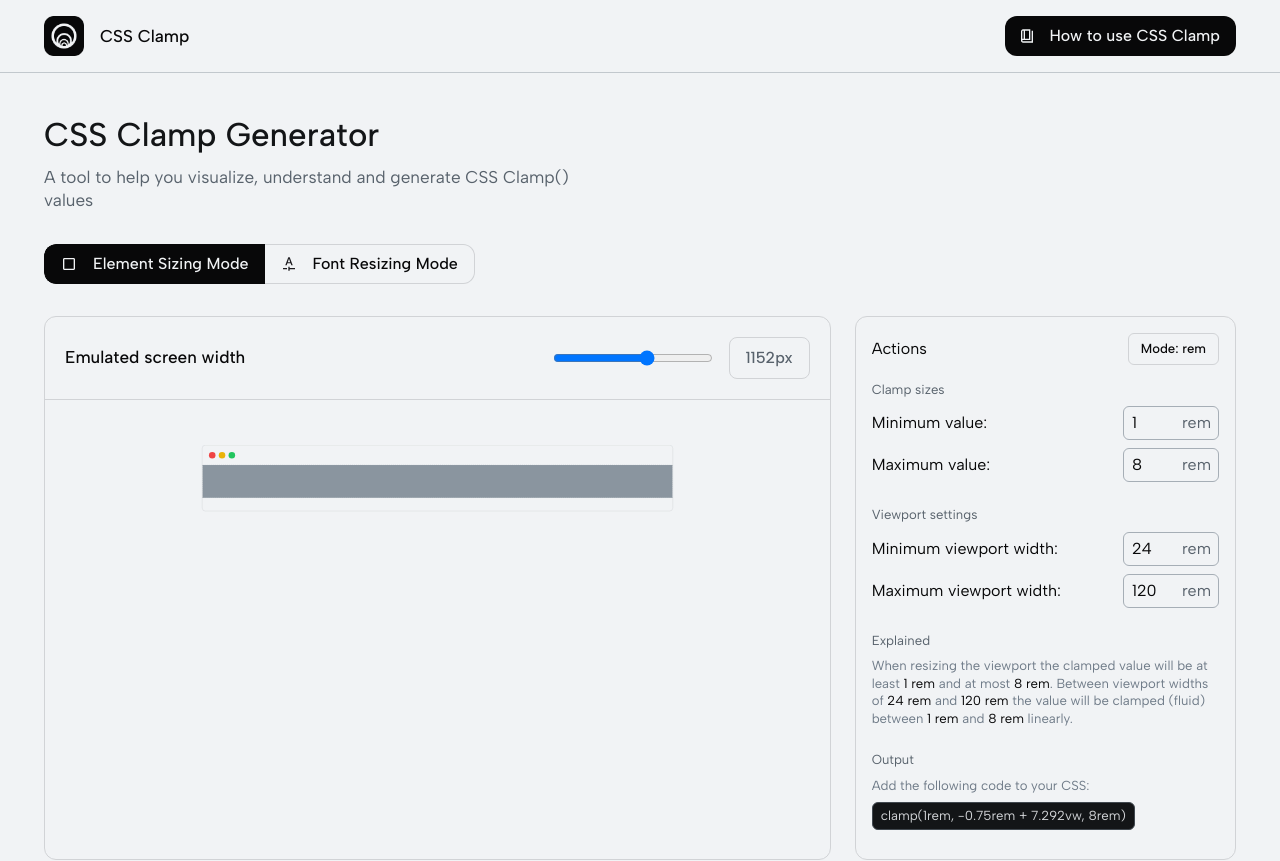
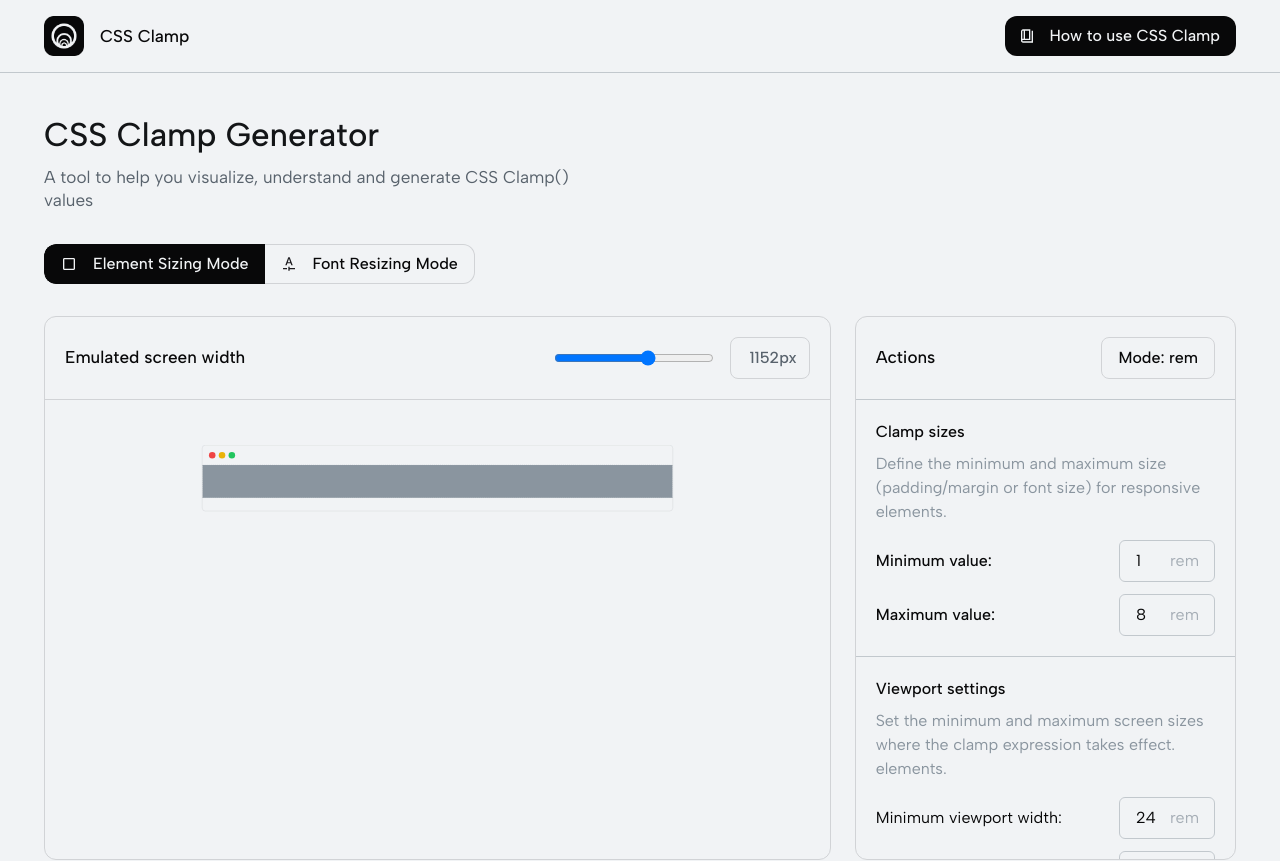
Before and after one commit to Willem-Jaap/cssclamp, a Next.js app: page / in a window 1280 px wide. Shown: the top 861 px of the page. Built offline with nearby package versions, Linux system fonts and the light colour scheme.

Commit message:
feat: improve spacing, grouping and text content

```diff
--- a/src/components/form/number-input.tsx
+++ b/src/components/form/number-input.tsx
@@ -8,15 +8,13 @@ interface Props extends InputHTMLAttributes<HTMLInputElement> {
 }
 
 const NumberInput = forwardRef<HTMLInputElement, Props>(({ className, ...props }, ref) => {
-    'w-24 px-2 py-1 bg-neutral-900 border border-neutral-700 rounded-md';
-
     const { mode = 'px' } = props;
     return (
         <div className="relative">
             <input
                 type="number"
                 className={cn(
-                    'w-24 rounded-md border border-neutral-300 bg-neutral-50 py-1 pl-2 pr-8 outline-none focus:border-neutral-400',
+                    'w-24 rounded-md border border-neutral-200 bg-neutral-50 px-4 py-2 pr-12 outline-none focus:border-neutral-300',
                     className,
                 )}
                 min={0}
@@ -24,7 +22,7 @@ const NumberInput = forwardRef<HTMLInputElement, Props>(({ className, ...props }
                 {...props}
             />
             {mode !== 'tailwind' && (
-                <span className="pointer-events-none absolute inset-y-0 right-0 top-0 flex items-center pr-2 text-neutral-600">
+                <span className="pointer-events-none absolute inset-y-0 right-0 top-0 flex items-center pr-4 text-neutral-300">
                     {mode}
                 </span>
             )}
--- a/src/components/misc/actions.tsx
+++ b/src/components/misc/actions.tsx
@@ -99,8 +99,8 @@ const Actions = () => {
 
     return (
         <>
-            <div className="flex items-center justify-between gap-4 p-4">
-                <span className="whitespace-nowrap">Actions</span>
+            <div className="flex items-center justify-between gap-4 border-b border-b-neutral-200 p-5">
+                <h2 className="whitespace-nowrap text-lg font-medium">Actions</h2>
                 <DropdownMenu>
                     <DropdownMenuTrigger asChild>
                         <Button variant="secondary">Mode: {watch('mode')}</Button>
@@ -133,10 +133,16 @@ const Actions = () => {
                     </DropdownMenuContent>
                 </DropdownMenu>
             </div>
-            <div className="flex flex-col gap-2 px-4">
-                <h2 className="text-sm text-neutral-600">Clamp sizes</h2>
-                <div className="flex items-center justify-between gap-2">
-                    <label htmlFor="min-value">Minimum value: </label>
+            <div className="flex flex-col border-b border-b-neutral-200 p-5">
+                <h3 className="font-medium">Clamp sizes</h3>
+                <p className="mt-2 text-neutral-400">
+                    Define the minimum and maximum size (padding/margin or font size) for responsive
+                    elements.
+                </p>
+                <div className="mt-4 flex items-center justify-between gap-2">
+                    <label htmlFor="min-value" className="font-medium">
+                        Minimum value:
+                    </label>
                     <NumberInput
                         id="min-value"
                         min={0}
@@ -144,8 +150,10 @@ const Actions = () => {
                         {...register('minimumValue')}
                     />
                 </div>
-                <div className="flex items-center justify-between gap-2">
-                    <label htmlFor="max-value">Maximum value: </label>
+                <div className="mt-3 flex items-center justify-between gap-2">
+                    <label htmlFor="max-value" className="font-medium">
+                        Maximum value:
+                    </label>
                     <NumberInput
                         id="max-value"
                         min={0}
@@ -153,8 +161,14 @@ const Actions = () => {
                         {...register('maximumValue')}
                     />
                 </div>
-                <h2 className="mt-4 text-sm text-neutral-600">Viewport settings</h2>
-                <div className="flex items-center justify-between gap-2">
+            </div>
+            <div className="flex flex-col border-b border-b-neutral-200 p-5">
+                <h3 className="font-medium">Viewport settings</h3>
+                <p className="mt-2 text-neutral-400">
+                    Set the minimum and maximum screen sizes where the clamp expression takes
+                    effect. elements.
+                </p>
+                <div className="mt-4 flex items-center justify-between gap-2">
                     <label htmlFor="viewport-min">Minimum viewport width: </label>
                     <NumberInput
                         id="viewport-min"
@@ -163,7 +177,7 @@ const Actions = () => {
                         {...register('minimumViewport')}
                     />
                 </div>
-                <div className="flex items-center justify-between gap-2">
+                <div className="mt-3 flex items-center justify-between gap-2">
                     <label htmlFor="viewport-max">Maximum viewport width: </label>
                     <NumberInput
                         id="viewport-max"
--- a/src/components/misc/preview.tsx
+++ b/src/components/misc/preview.tsx
@@ -80,7 +80,7 @@ const Preview = () => {
             className="relative flex min-h-[50vh] flex-col items-center overflow-hidden"
             ref={previewRef}>
             <div className="flex w-full items-center justify-between gap-4 border-b border-b-neutral-100 p-5">
-                <div className="text-lg font-medium">Emulated screen width</div>
+                <h2 className="text-lg font-medium">Emulated screen width</h2>
                 <div className="flex items-center gap-4">
                     <input
                         className="w-40 decoration-neutral-800"
@@ -91,12 +91,11 @@ const Preview = () => {
                         defaultValue="60"
                         onChange={onChange}
                     />
-                    <div className="rounded-lg border border-neutral-100 px-4 py-2 font-medium text-neutral-600">
+                    <div className="w-[calc(1.2rem_+_6ch)] rounded-lg border border-neutral-100 px-3 py-2 text-right font-medium text-neutral-600">
                         {Math.round((1920 / 100) * currentPercentage)}px
                     </div>
                 </div>
             </div>
-
             <div
                 className="pointer-events-none absolute left-0 mt-32 w-[1920px] overflow-hidden 2xl:mt-40"
                 ref={screenContainerRef}>
--- a/src/components/ui/button.tsx
+++ b/src/components/ui/button.tsx
@@ -5,7 +5,7 @@ import { cva, type VariantProps } from 'class-variance-authority';
 import cn from '~/utils/cn';
 
 const buttonVariants = cva(
-    'inline-flex items-center justify-center whitespace-nowrap rounded-md text-sm font-medium ring-offset-white transition-colors focus-visible:outline-none focus-visible:ring-2 focus-visible:ring-neutral-950 focus-visible:ring-offset-2 disabled:pointer-events-none disabled:opacity-50 dark:ring-offset-neutral-950 dark:focus-visible:ring-neutral-300',
+    'inline-flex items-center justify-center whitespace-nowrap rounded-lg font-medium ring-offset-neutral-100 transition-colors focus-visible:outline-none disabled:pointer-events-none disabled:opacity-50 dark:ring-offset-neutral-950 dark:focus-visible:ring-neutral-300',
     {
         variants: {
             variant: {
@@ -21,7 +21,7 @@ const buttonVariants = cva(
                 link: 'text-neutral-900 underline-offset-4 hover:underline dark:text-neutral-50',
             },
             size: {
-                default: 'h-8 px-3 py-1',
+                default: 'px-4 py-2',
                 sm: 'h-9 rounded-md px-3',
                 lg: 'h-11 rounded-md px-8',
                 icon: 'h-10 w-10',
```
